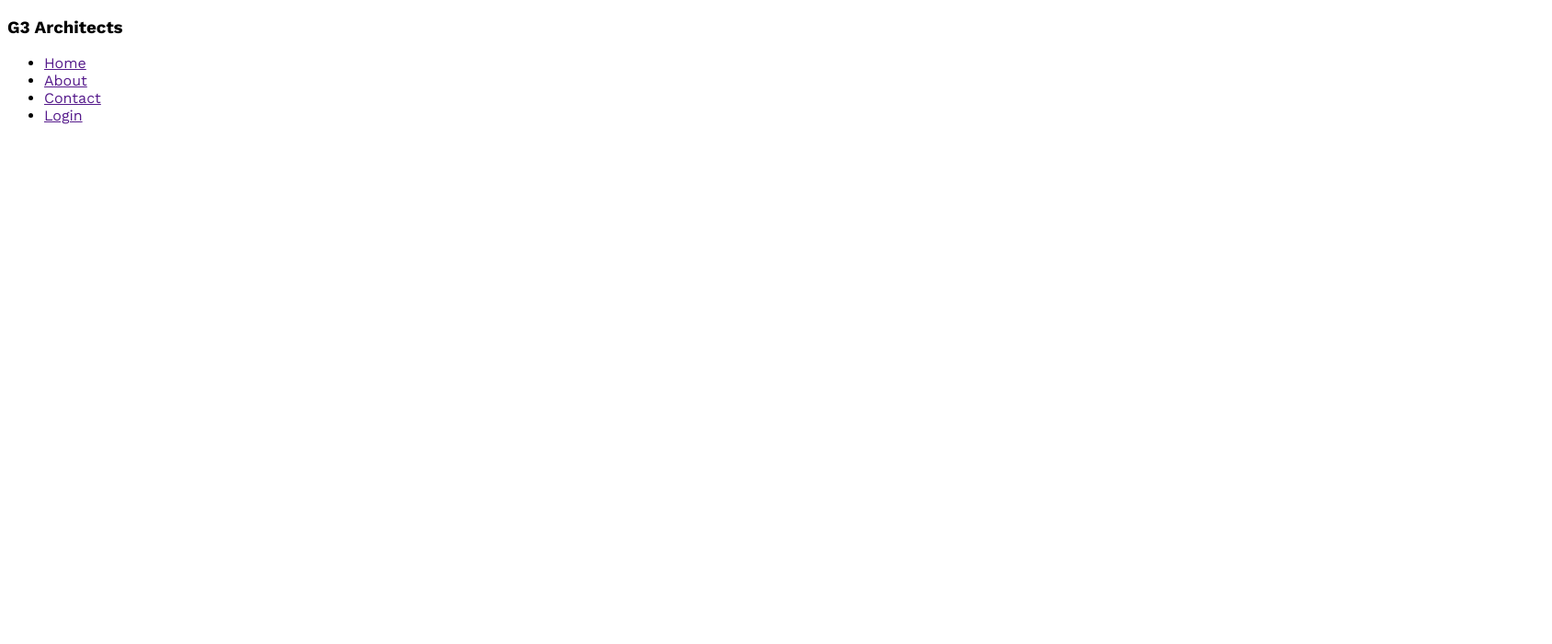
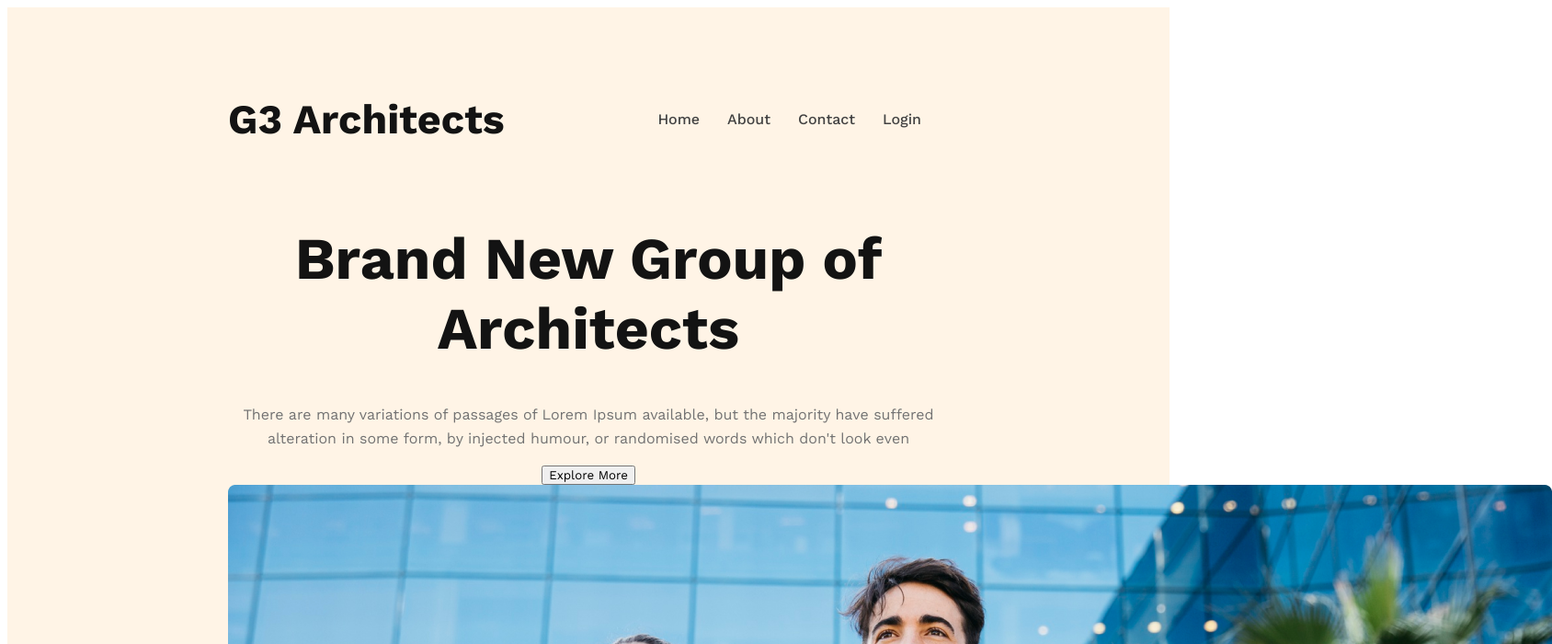
Before and after one commit to abircu/G3_architech_website, a plain HTML site: page index.html in a window 1280 px wide. Shown: the top 700 px of the page at 92% size, 1688 px wide, since content can reach past the window. Drawn offline with nearby package versions, Linux system fonts and the light colour scheme.

Commit message:
banner content added

```diff
--- a/index.html
+++ b/index.html
@@ -11,7 +11,7 @@
 <body>
     <header>
         <nav>
-            <h3>G3 Architects</h3>
+            <h3 class="nav-title">G3 Architects</h3>
             <ul>
                 <li><a href="">Home</a></li>
                 <li><a href="">About</a></li>
@@ -19,6 +19,20 @@
                 <li><a href="">Login</a></li>
             </ul>
         </nav>
+        <div class="banner">
+            <div class="banner_content">
+                <h1 class="banner_title">Brand New
+                    Group of Architects
+                </h1>
+                <p class="bannner_description">There are many variations of passages of Lorem Ipsum available, but the
+                    majority have suffered
+                    alteration
+                    in some form,
+                    by injected humour, or randomised words which don't look even</p>
+                <button class="btn_primary">Explore More</button>
+            </div>
+            <img src="image/banner.png" alt="">
+        </div>
     </header>
     <main>
 
--- a/style.css
+++ b/style.css
@@ -1,5 +1,54 @@
 @import url('https://fonts.googleapis.com/css2?family=Inconsolata:wght@300;400;500;600;700;800;900&family=Lato:ital,wght@0,700;1,400;1,700&family=Open+Sans:ital,wght@0,300;0,400;0,500;0,600;0,700;0,800;1,300;1,400;1,500;1,600;1,700;1,800&family=Work+Sans:wght@400;500;600;700;800&display=swap');
-
+/* shared style */
 *{
     font-family: 'Work Sans', sans-serif;
 }
+.btn_primary{
+
+}
+/* header styles */
+header{
+    background: rgba(255, 144, 14, 0.10);
+    padding: 50px 240px;
+}
+nav{
+    display: flex;
+    justify-content: space-between;
+    align-items: center;
+}
+.nav-title{
+    color: #131313;
+    font-size: 2.8rem;
+    font-weight: 700;
+}
+nav ul{
+    display: flex;
+}
+nav li{
+    list-style: none;
+    margin-right: 30px;
+    font-size: 1rem;
+    font-weight: 500;
+}
+nav li a{
+    text-decoration: none;
+    color: #424242;
+}
+/* banner styles */
+
+.banner_content{
+    max-width: 800px;
+    text-align: center;
+    margin: 0 auto;
+}
+.banner_title{
+    color: #131313;
+    font-size:4rem;
+    font-weight: 700;
+}
+.bannner_description{
+    color: #727272;
+    font-size: 1rem;
+    font-weight: 400;
+    line-height: 26px;
+}
```
